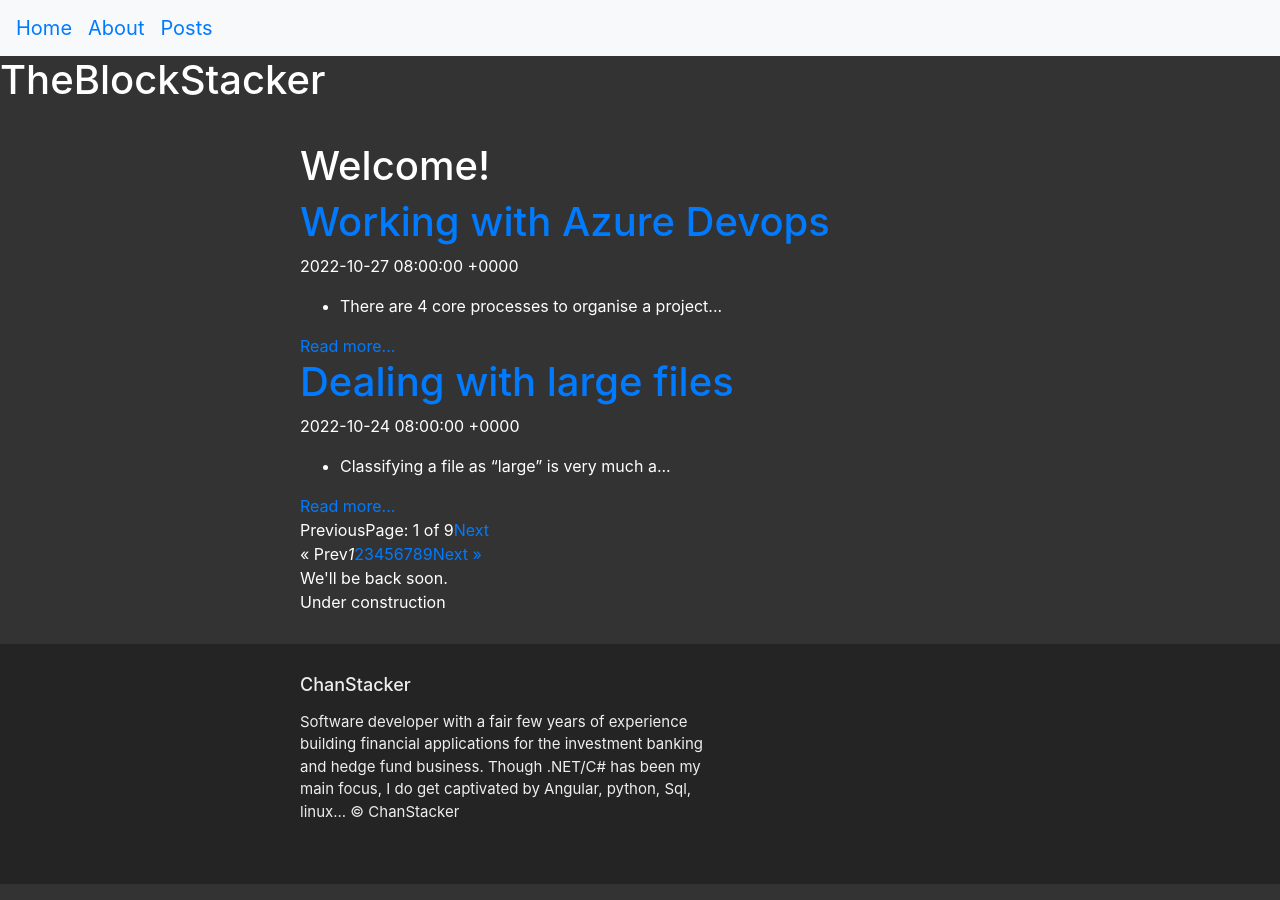
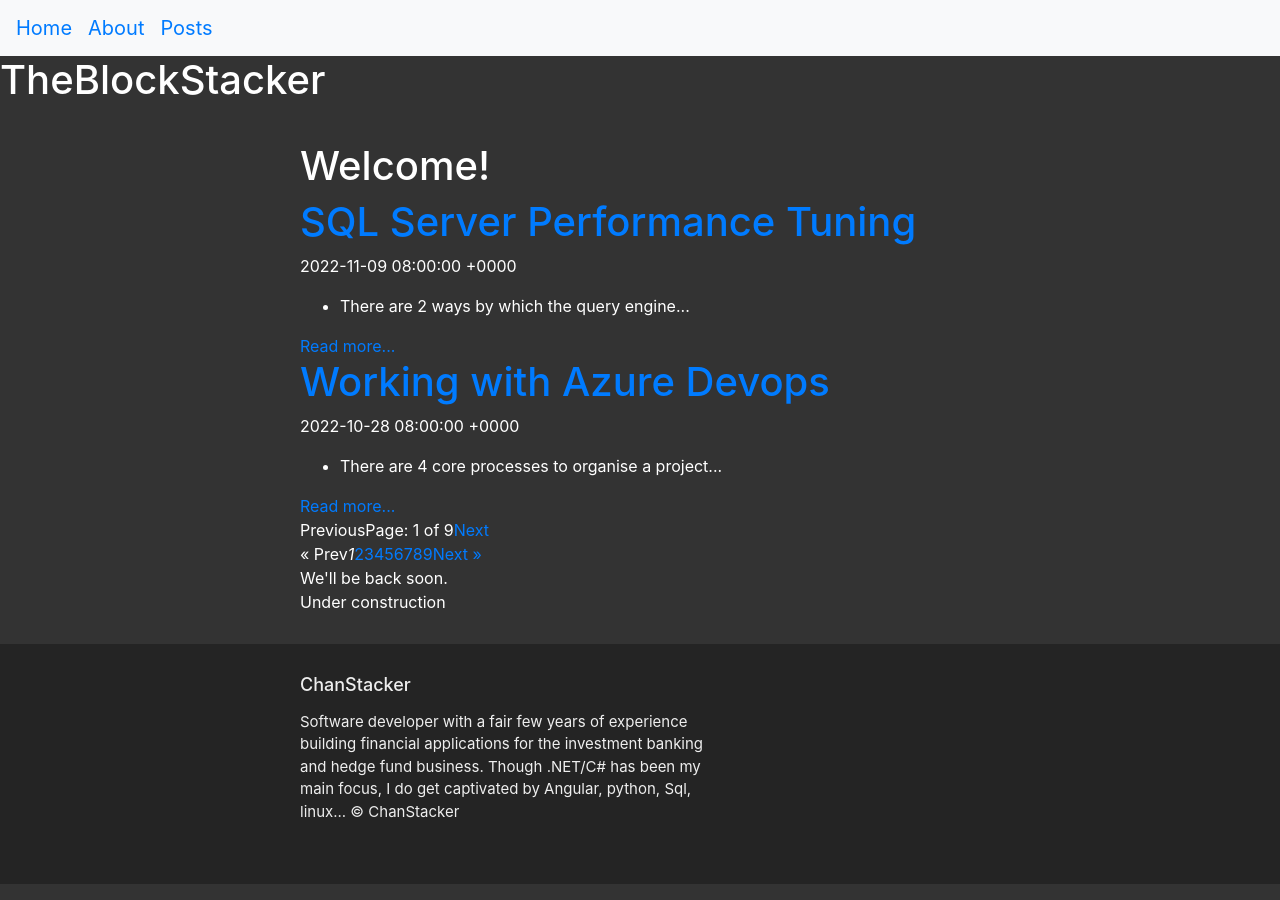
Before and after one commit to ChanStacker/chanstacker.github.io, a Jekyll site: the page built from index.html, in a window 1280 px wide. Built offline with Jekyll 4.4.1, drawn with Linux system fonts in a browser that asks for light colours; the list of posts is cut into pages by our own code; part of the change alters nothing that is shown.

Commit message:
TBS-9: database performance tuning

```diff
--- a/_posts/2022-10-28-azuredevops.markdown
+++ b/_posts/2022-10-28-azuredevops.markdown
@@ -1,7 +1,7 @@
 ---
 layout: post
 title: "Working with Azure Devops"
-date: 2022-10-27 09:00:00 +0100
+date: 2022-10-28 09:00:00 +0100
 categories: Azure
 ---
 
--- /dev/null
+++ b/_posts/2022-11-09-sqlserverperftune.markdown
@@ -0,0 +1,12 @@
+---
+layout: post
+title: "SQL Server Performance Tuning"
+date: 2022-11-09 09:00:00 +0100
+categories: Azure
+---
+
+* There are 2 ways by which the query engine retrieves data: Table scan or Index
+* Table Scan - the query engine goes through every row of the table from the beginning and add the ones that match to the search criteria to the result set.  Table scan can be quite efficient if the table is small but gets expensive as the table grows.
+* Index Scan - the query engine performs an index scan when there is a clustered index present and no constraint on the search criteria eg without a WHERE clause.  This scan takes advantage of the b-tree structure and retrieves data in a sorted manner.
+* Index Seek - the query engine performs an index seek when it can retrieve specific rows based on a search condition.  It is the fastest way of retrieving data.
+* Ctrl + A - to bring up the execution plan in SSMS
```
